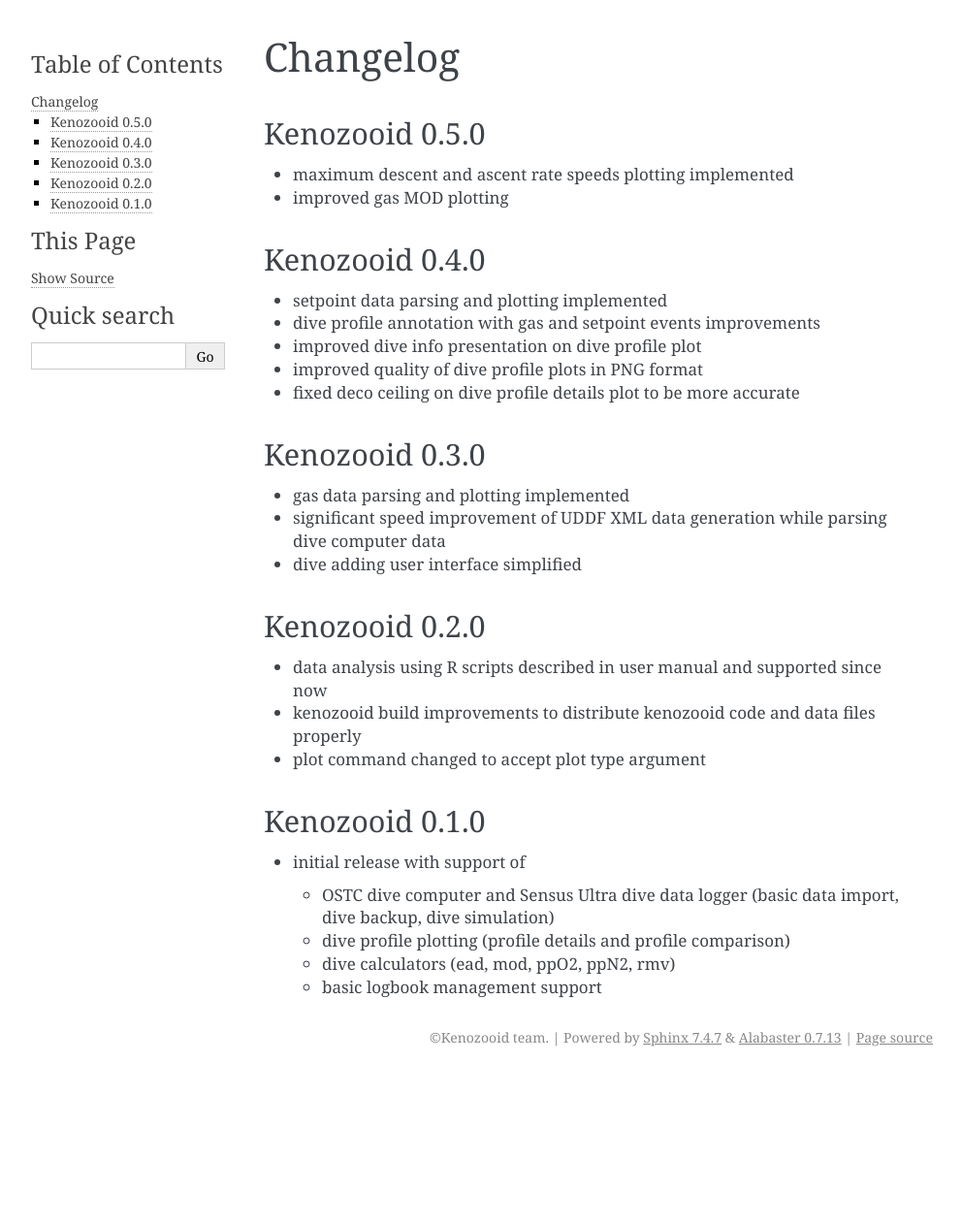
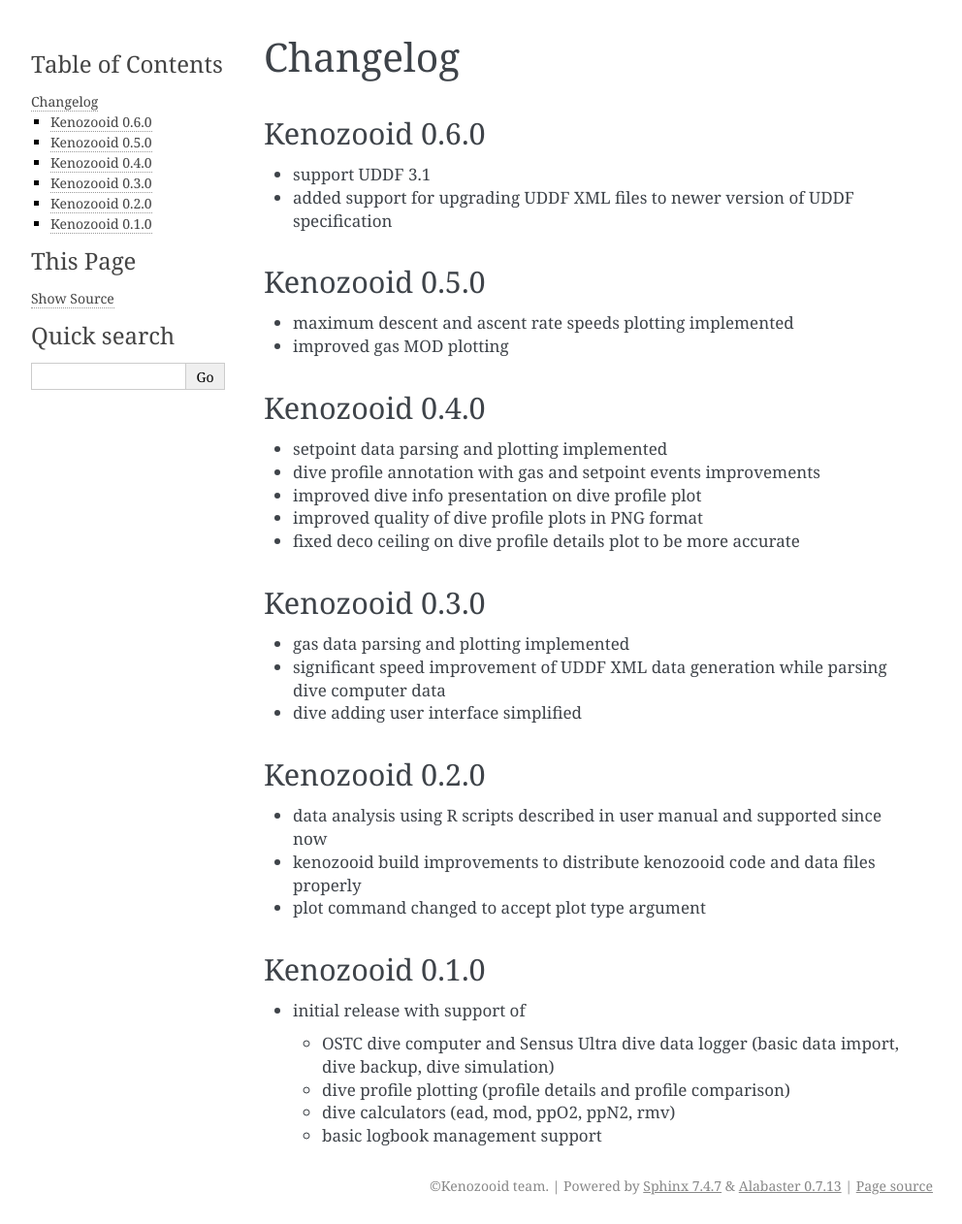
Before and after one commit to gitGNU/gnu_kenozooid, a Sphinx documentation site: the page built from doc/user/changelog.rst, in a window 1280 px wide. Shown: the whole page at 97% size, without its empty margins (148-1140 px from the left). Built offline with Sphinx 7.4.7, drawn with Linux system fonts in a browser that asks for light colours; before the commit the page ends 1109 px from its top, so only the background shows below that.

Commit message:
- updated changelog for version 3.1

```diff
--- a/doc/user/changelog.rst
+++ b/doc/user/changelog.rst
@@ -1,5 +1,11 @@
 Changelog
 =========
+
+Kenozooid 0.6.0
+---------------
+- support UDDF 3.1
+- added support for upgrading UDDF XML files to newer version of UDDF
+  specification
 
 Kenozooid 0.5.0
 ---------------
```
